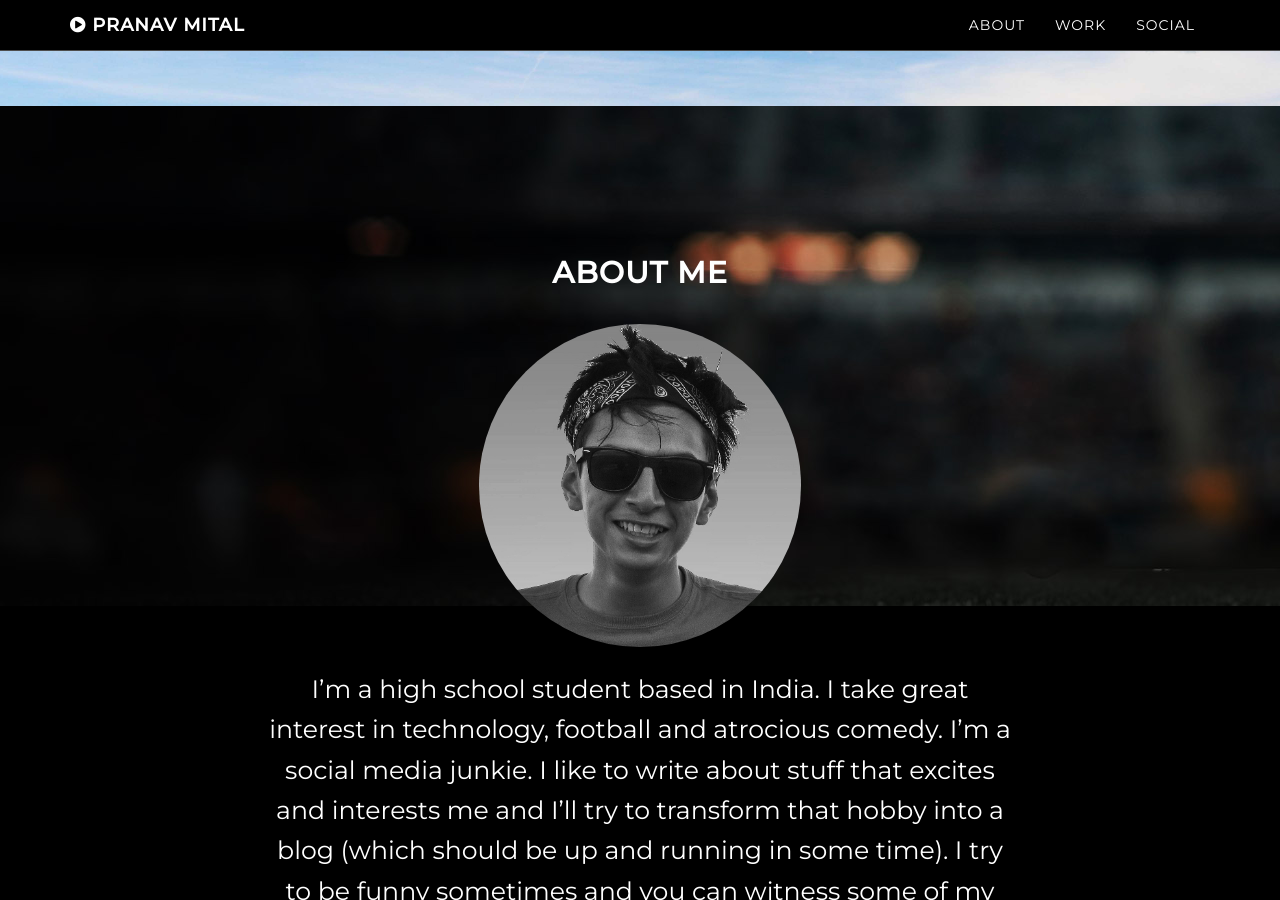
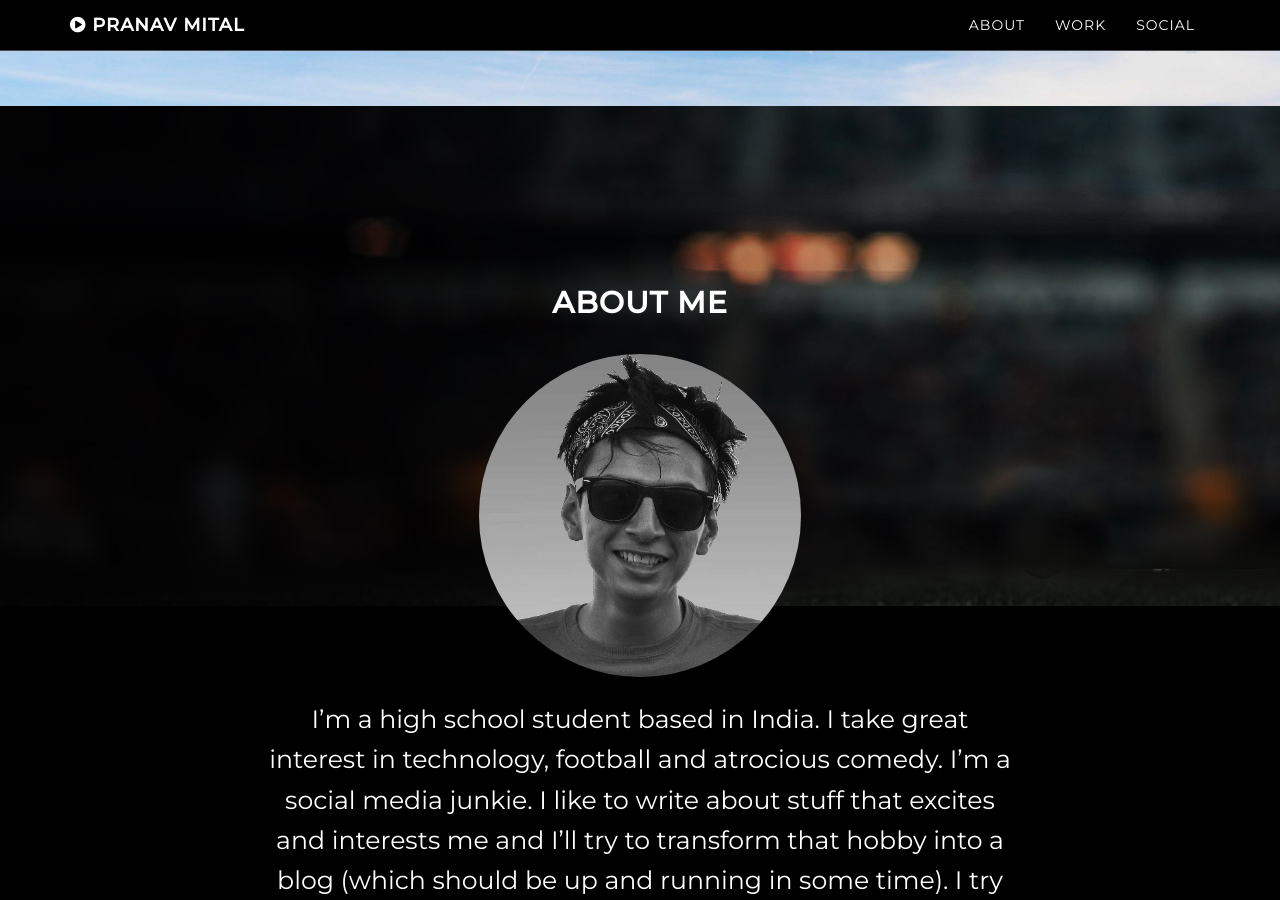
Before and after one commit to pranavmital/pranavmital.github.io, a Jekyll site: the page built from index.html, in a window 1280 px wide and 900 px high, scrolled down 794 px. Built offline with Jekyll 4.4.1, drawn with Linux system fonts in a browser that asks for light colours.

Commit message:
180!!!!!!!!!!!!!

```diff
--- a/_includes/css/grayscale.css
+++ b/_includes/css/grayscale.css
@@ -274,7 +274,7 @@ a:focus {
 
 @media(min-width:767px) {
     .content-section {
-        padding-top: 150px;
+        padding-top: 180px;
     }
 
     .blog-section {
```
